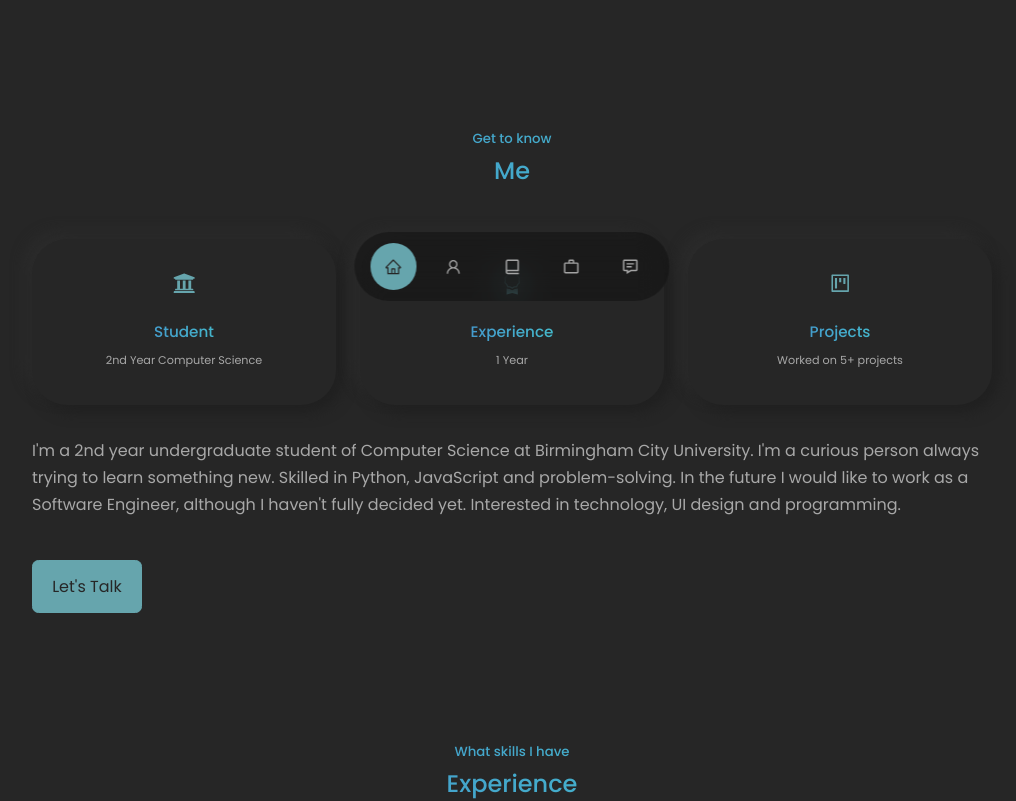
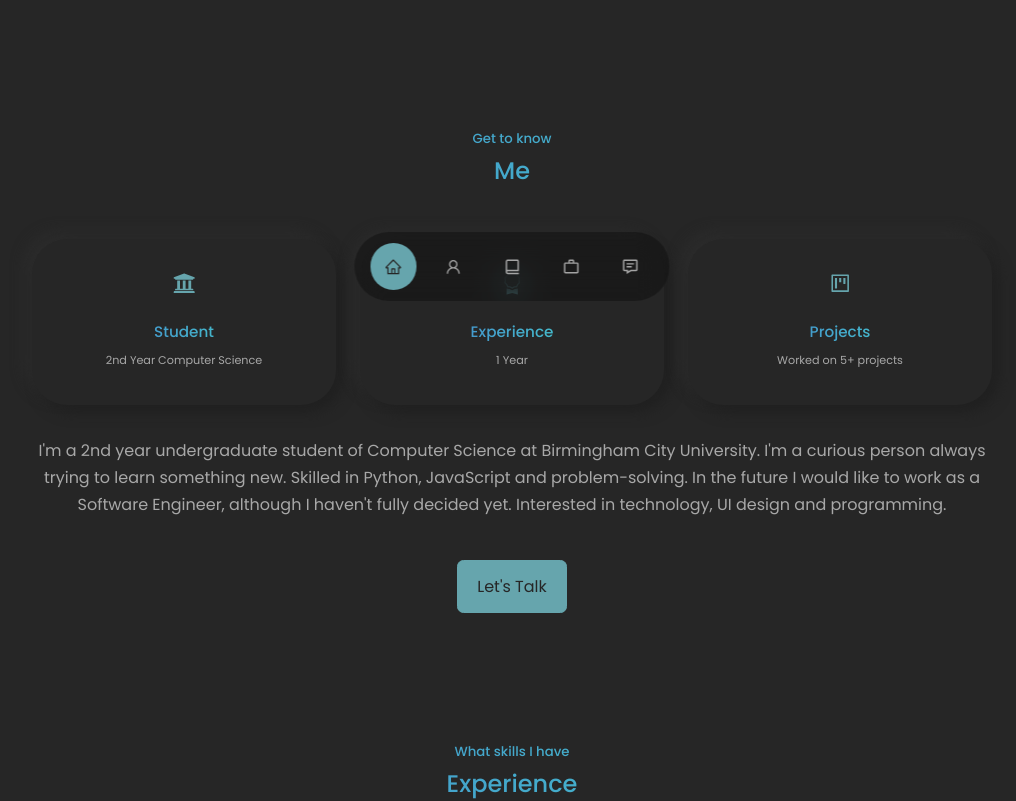
Before and after one commit to BrumaMan/Portfolio-Website, a React (Create React App) app in the folder react-website/: page / in a window 1280 px wide. Shown: the part 480-1281 px from the top of the page, without its empty margins (128-1144 px from the left). Built offline with nearby package versions, Linux system fonts and the light colour scheme.

Commit message:
positioned about section anchor tag in center

```diff
--- a/react-website/src/components/about/about.css
+++ b/react-website/src/components/about/about.css
@@ -47,6 +47,10 @@
   color: var(--color-light);
 }
 
+section {
+    text-align: center;
+}
+
 /* ============ MEDIUM DEVICES =========== */
 
 @media screen and (max-width: 1024px) {
```
